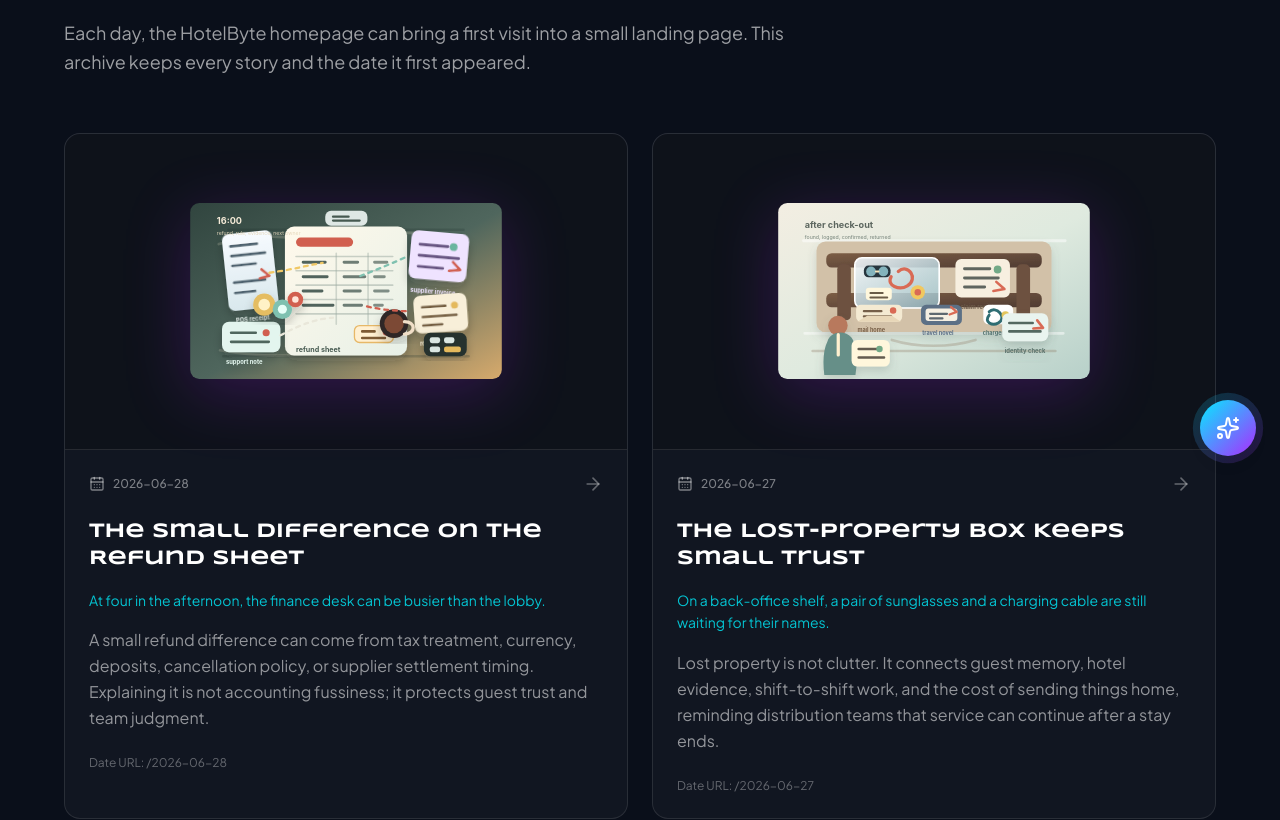
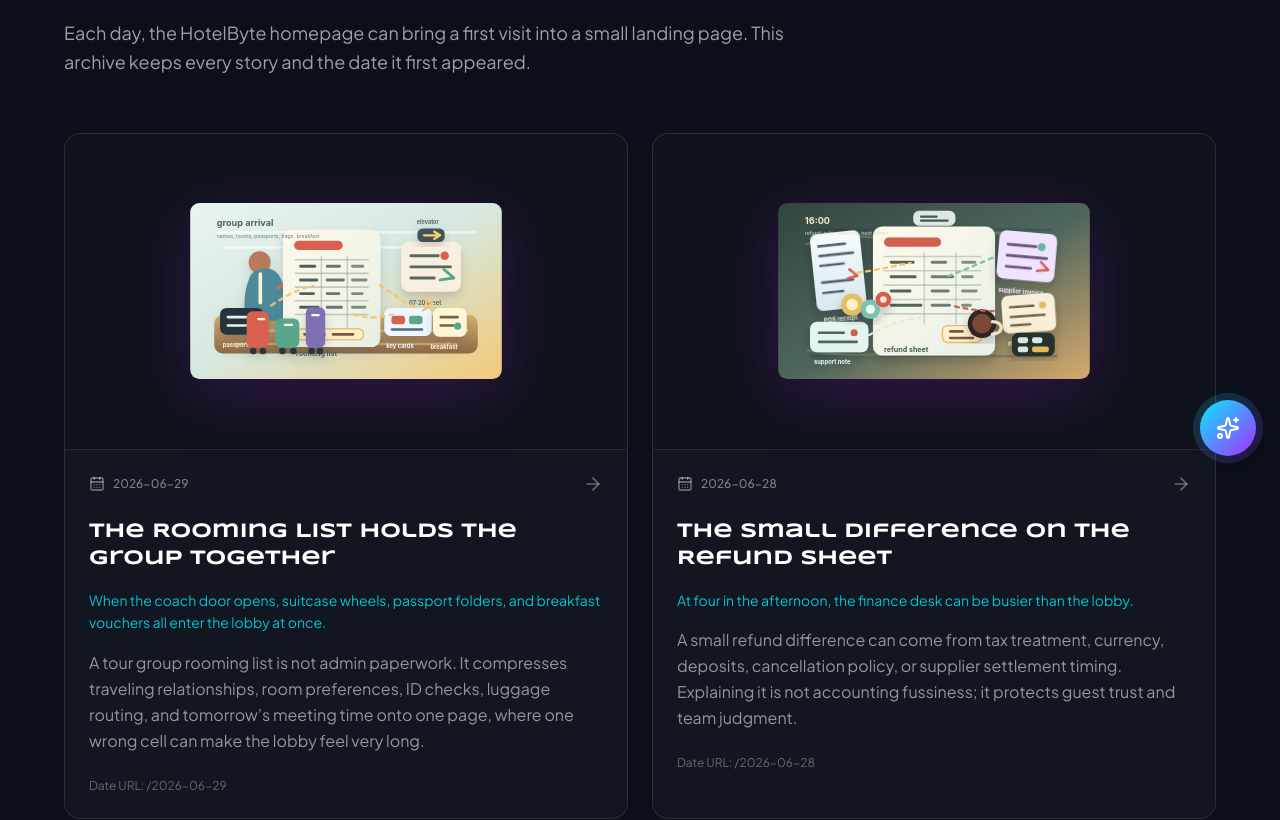
Before and after one commit to hotelbyte-com/hotelbyte-landing, a React (Vite) app: page /stories in a window 1280 px wide. Shown: the part 320-1140 px from the top of the page. Built offline with nearby package versions, Linux system fonts and the light colour scheme; no server answers.

Commit message:
Tell the rooming-list group story

```diff
--- a/src/data/dailyStories.ts
+++ b/src/data/dailyStories.ts
@@ -1481,6 +1481,72 @@ export const dailyStories: DailyStory[] = [
     },
     generatedBy: 'codex-daily-story-publisher',
     generatedAt: '2026-06-28T10:12:57+04:00'
+  },
+  {
+    date: '2026-06-29',
+    slug: 'rooming-list-holds-the-group',
+    content: {
+      zh: {
+        title: '分房名单托住一整团人',
+        mood: '巴士门一开，行李轮、护照夹和早餐券一起涌进大堂。',
+        theme: '旅游团领队手里的名单如何把房型、护照和早餐时间连起来',
+        summary:
+          '旅游团的分房名单不是一张行政表。它把几十个人的同行关系、房型偏好、证件核验、行李去向和次日集合时间压在同一页纸上，错一格就会让大堂变得很长。',
+        body: [
+          '下午的团体入住有一种特别的声音：巴士气刹、行李轮滚过石材地面、领队喊名字、有人找护照，有人先问 Wi-Fi。领队手里的那张分房名单看起来皱巴巴的，上面却很忙。双床、大床、三人间、相邻房、低楼层、素食早餐、明早 7:20 集合，每一行都在替一位旅人把今晚安排成可以落地的样子。',
+          '这张名单难在它不只属于酒店。旅行社用它组织人，前台用它核对证件，客房团队用它判断加床和相邻房，行李员用它给箱子贴标签，餐厅用它准备第二天早上的拥挤时段。它像一根细绳，把很多看似分开的动作绑在一起。绳子太松，客人会被反复叫回柜台；绳子太紧，临时换房、老人行动不便、孩子想和父母近一点，这些合理变化又会被挡在表格外。',
+          '团体旅行的拉扯就在这里：效率需要队伍快点散开，人情需要某些人慢一点被安排好。酒店当然希望十分钟内发完房卡；客人想要的是别把夫妻拆开、别让带药的老人走太远、别让第二天赶行程的人找不到早餐时间。好的分房不是把名字塞进房号，而是让房号、证件、行李和第二天的计划互相认得。',
+          'HotelByte 做酒店分销基础设施时，应该把这类团体语境当成正经的库存和服务问题。系统如果只能看到“20 间房”，就看不见那 20 间房之间的关系。更好的做法，是让供应商、客户和酒店都能看清哪些要求必须保留，哪些变更可以协商，哪些信息应该提前交给餐厅、电梯口和行李车。这样一辆巴士抵达时，大堂不必靠嗓门维持秩序。'
+        ],
+        ctaLabel: '返回 HotelByte 首页'
+      },
+      en: {
+        title: 'The Rooming List Holds the Group Together',
+        mood: 'When the coach door opens, suitcase wheels, passport folders, and breakfast vouchers all enter the lobby at once.',
+        theme: 'How a tour leader’s rooming list connects room types, passports, and breakfast timing',
+        summary:
+          'A tour group rooming list is not admin paperwork. It compresses traveling relationships, room preferences, ID checks, luggage routing, and tomorrow’s meeting time onto one page, where one wrong cell can make the lobby feel very long.',
+        body: [
+          'A group arrival has its own sound: the coach brake, suitcase wheels crossing stone floor, a tour leader calling names, someone searching for a passport, someone else asking for Wi-Fi first. The rooming list in the leader’s hand may be creased, but it is doing a lot of work. Twin room, king room, triple, connecting rooms, low floor, vegetarian breakfast, 7:20 a.m. departure: each row is trying to make tonight land properly for one traveler.',
+          'The hard part is that the list does not belong to one team. The travel agency uses it to organize people. The front desk uses it to check IDs. Housekeeping uses it to think about extra beds and nearby rooms. Bell staff use it to tag bags. The restaurant uses it to prepare for tomorrow morning’s rush. It is a thin string tying together actions that otherwise look separate. Too loose, and guests are called back to the counter again and again. Too tight, and reasonable changes get trapped outside the table: a last-minute room swap, an older guest who should not walk far, a child who wants to stay near their parents.',
+          'That is the tension of group travel. Efficiency wants the crowd dispersed quickly. Hospitality needs a few people to be arranged more slowly. The hotel may want every key card issued in ten minutes; guests want spouses kept together, medicine kept close, and tomorrow’s breakfast time easy to find before the bus leaves. Good rooming is not stuffing names into room numbers. It helps room numbers, IDs, luggage, and the next day’s plan recognize one another.',
+          'For HotelByte, hotel distribution infrastructure should treat this group context as a real inventory and service problem. If the system only sees “20 rooms,” it misses the relationships among those rooms. A better system helps suppliers, customers, and hotels see which requirements must be preserved, which changes can be negotiated, and which details should reach the restaurant, elevator area, and luggage cart early. Then, when the coach arrives, the lobby does not have to be managed by volume alone.'
+        ],
+        ctaLabel: 'Back to the HotelByte homepage'
+      }
+    },
+    visual: {
+      src: '/daily/2026-06-29.svg',
+      alt: {
+        zh: '酒店大堂里，旅游团领队拿着分房名单，旁边有护照夹、行李标签、房卡托盘、早餐券、集合时间牌、电梯方向和一排彩色行李箱。',
+        en: 'In a hotel lobby, a tour leader holds a rooming list beside passport folders, luggage tags, a key-card tray, breakfast vouchers, a meeting-time sign, elevator direction, and a row of colored suitcases.'
+      },
+      caption: {
+        zh: '分房名单把团体入住拆成可执行的顺序：谁住哪里、箱子去哪、明早几点集合，以及哪些照顾不能丢。',
+        en: 'A rooming list turns group arrival into an executable order: who sleeps where, where bags go, when the group meets, and which care details must survive.'
+      }
+    },
+    nextThemeSeeds: {
+      zh: [
+        '雨天大堂的一排伞架，为什么比天气提醒更像酒店服务',
+        '无障碍房里的淋浴椅、门宽和床边空间，为什么不能只写成一个标签',
+        '多语言客服在一句道歉里，怎样同时保留事实、礼貌和下一步',
+        '维修中房间应该怎样向分销渠道解释，而不是只从库存里消失',
+        '亲子房里的小凳子、备用枕和夜灯，怎样改变一个家庭的入住判断'
+      ],
+      en: [
+        'Why a row of umbrellas in a rainy lobby can feel more like service than a weather alert',
+        'Why the shower chair, doorway width, and bedside space in an accessible room cannot be reduced to one label',
+        'How multilingual support can keep fact, courtesy, and next step inside one apology',
+        'How rooms under maintenance should be explained to distribution channels instead of simply disappearing from inventory',
+        'How a small stool, spare pillow, and night light in a family room can change a family’s stay decision'
+      ]
+    },
+    cta: {
+      href: '/'
+    },
+    generatedBy: 'codex-daily-story-publisher',
+    generatedAt: '2026-06-29T10:20:00+04:00'
   }
 ];
 
```
Also changed, not shown: public/daily/2026-06-29.svg (added).
